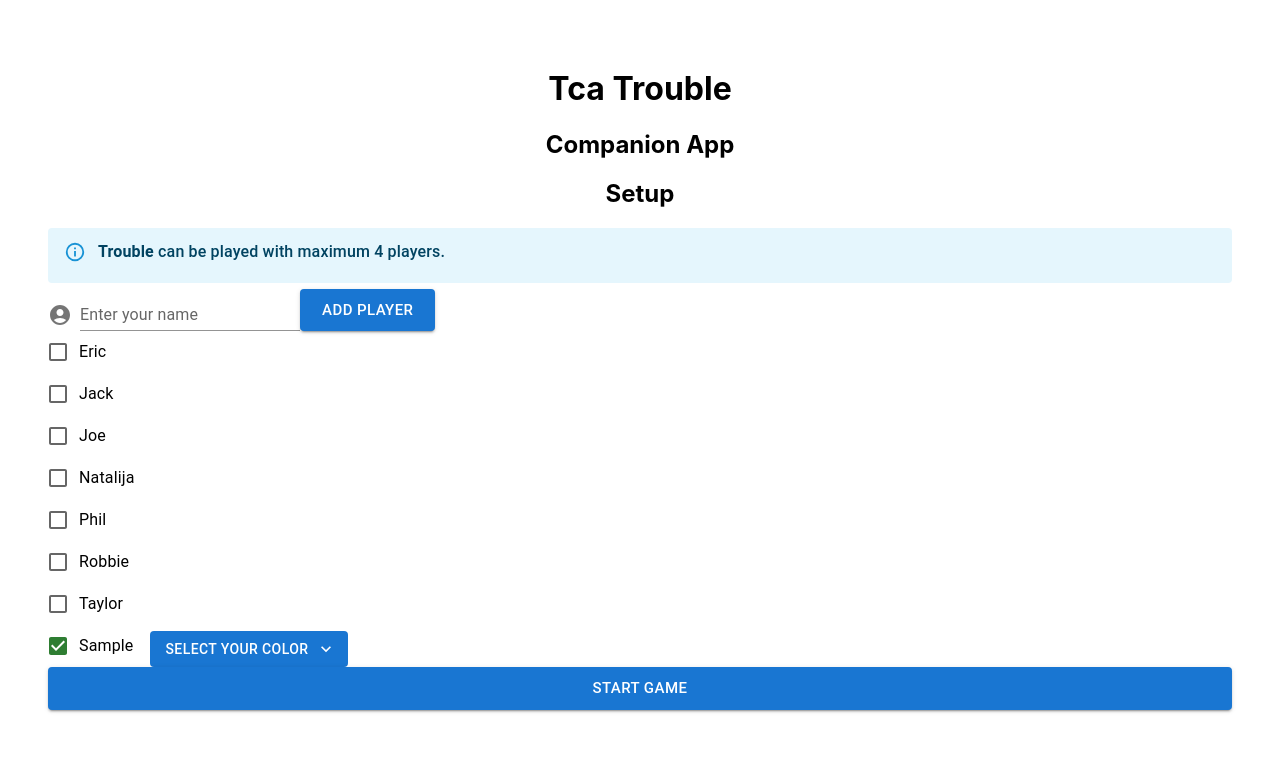
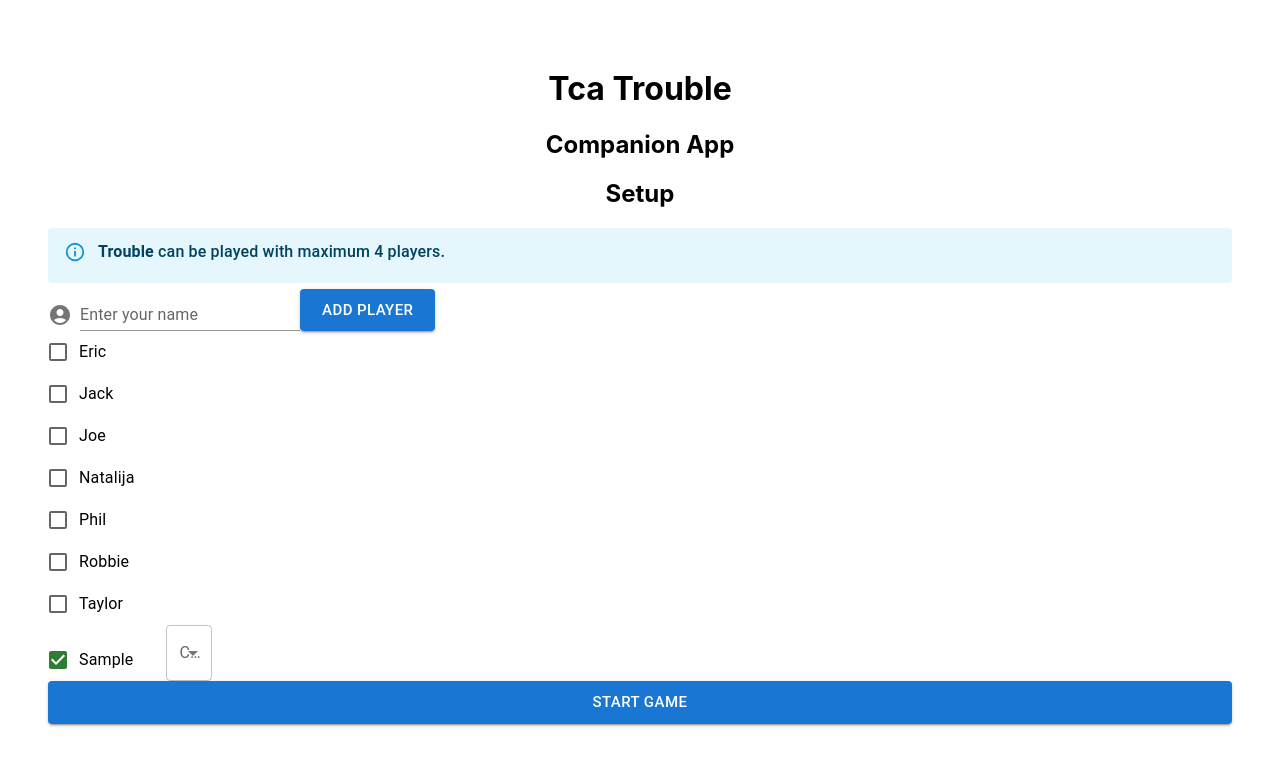
Before and after one commit to 2023-spring-adv-fe-tuth/tca-trouble, a React (Create React App) app: page /#/setup in a window 1280 px wide. Both pictures are taken after typing "Sample" into the empty fields and a click on the button "ADD PLAYER". Shown: the top 766 px of the page. Built offline with nearby package versions, Linux system fonts and the light colour scheme.

Commit message:
playing with the setup...

```diff
--- a/src/Setup.tsx
+++ b/src/Setup.tsx
@@ -22,6 +22,8 @@
 import FileCopyIcon from '@mui/icons-material/FileCopy';
 import MoreHorizIcon from '@mui/icons-material/MoreHoriz';
 import KeyboardArrowDownIcon from '@mui/icons-material/KeyboardArrowDown';
+import FormControl from "@mui/material/FormControl/FormControl";
+import { InputLabel, Select, SelectChangeEvent, Typography } from "@mui/material";
 
 const StyledMenu = styled((props: MenuProps) => (
   <Menu
@@ -83,7 +85,7 @@
   };
 
   const [chosenPlayers, setChosenPlayers] = useState(
-    previousPlayers.map((x) => ({ name: x, checked: false }))
+    previousPlayers.map((x) => ({ name: x, checked: false, color: ""}))
   );
 
   const [addPlayer, setAddPlayer] = useState("");
@@ -104,6 +106,27 @@
     nav("/play");
   };
 
+  const handleColorChange = (event: SelectChangeEvent<string>, name: string) => {
+    const selectedColor = event.target.value;
+
+    // Find the player in the chosenPlayers array by their name
+    const updatedPlayers = chosenPlayers.map((player) => {
+      if (player.name === name) {
+        // Update the player's color
+        return {
+          ...player,
+          color: selectedColor,
+        };
+      }
+      // If this isn't the player we're looking for, just return them unchanged
+      return player;
+    });
+
+    // Update the state with the new player data
+    setChosenPlayers(updatedPlayers);
+  };
+
+
   const validateAddNewPlayer = () => {
     if (
       addPlayer.length == 0 || chosenPlayers.some((x) => x.name.localeCompare(addPlayer) == 0)
@@ -117,6 +140,7 @@
       {
         name: addPlayer,
         checked: true,
+        color: "",
       },
     ]);
     setAddPlayer("");
@@ -165,46 +189,26 @@
               label={x.name}
             />
             {x.checked && (
-            <Button
-        id="demo-customized-button"
-        aria-controls={open ? 'demo-customized-menu' : undefined}
-        aria-haspopup="true"
-        aria-expanded={open ? 'true' : undefined}
-        variant="contained"
-        disableElevation
-        onClick={handleClick}
-        endIcon={<KeyboardArrowDownIcon />}
-      >
-        Select Your Color
-      </Button>
-       )}
-      <StyledMenu
-        id="demo-customized-menu"
-        MenuListProps={{
-          'aria-labelledby': 'demo-customized-button',
-        }}
-        anchorEl={anchorEl}
-        open={open}
-        onClose={handleClose}
-      >
-        <MenuItem onClick={handleClose} disableRipple>
-          <EditIcon />
-          Blue
-        </MenuItem>
-        <MenuItem onClick={handleClose} disableRipple>
-          <FileCopyIcon />
-          Red
-        </MenuItem>
-        <Divider/>
-        <MenuItem onClick={handleClose} disableRipple>
-          <ArchiveIcon />
-          Yellow
-        </MenuItem>
-        <MenuItem onClick={handleClose} disableRipple>
-          <MoreHorizIcon />
-          Green
-        </MenuItem>
-      </StyledMenu>
+          <FormControl sx={{ ml: 2 }}>
+            <InputLabel id={`${x.name}-color-label`}>Color</InputLabel>
+            <Select
+              labelId={`${x.name}-color-label`}
+              value={x.color}
+              onChange={(event) => handleColorChange(event, x.name)}
+            >
+              <MenuItem value="red">Red</MenuItem>
+              <MenuItem value="blue">Blue</MenuItem>
+              <MenuItem value="green">Green</MenuItem>
+            </Select>
+          </FormControl>
+        )}
+
+      {x.checked && x.color && (
+        <Typography variant="body2" sx={{ ml: 2 }}>
+          {x.name} - {x.color}
+        </Typography>
+      )}
+
       </Box>
           </FormGroup>
 
```
